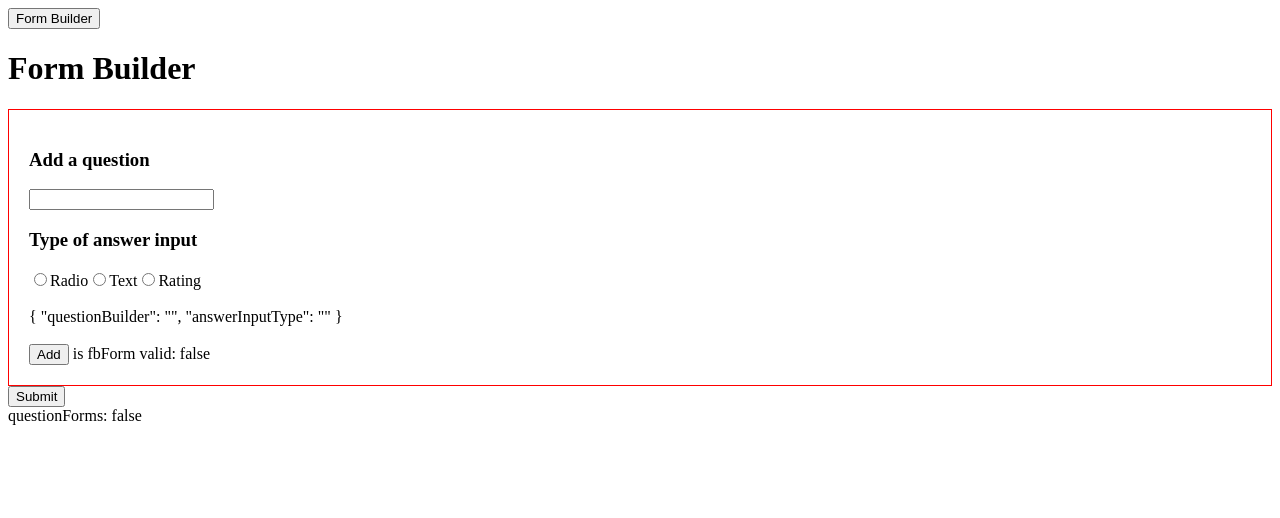
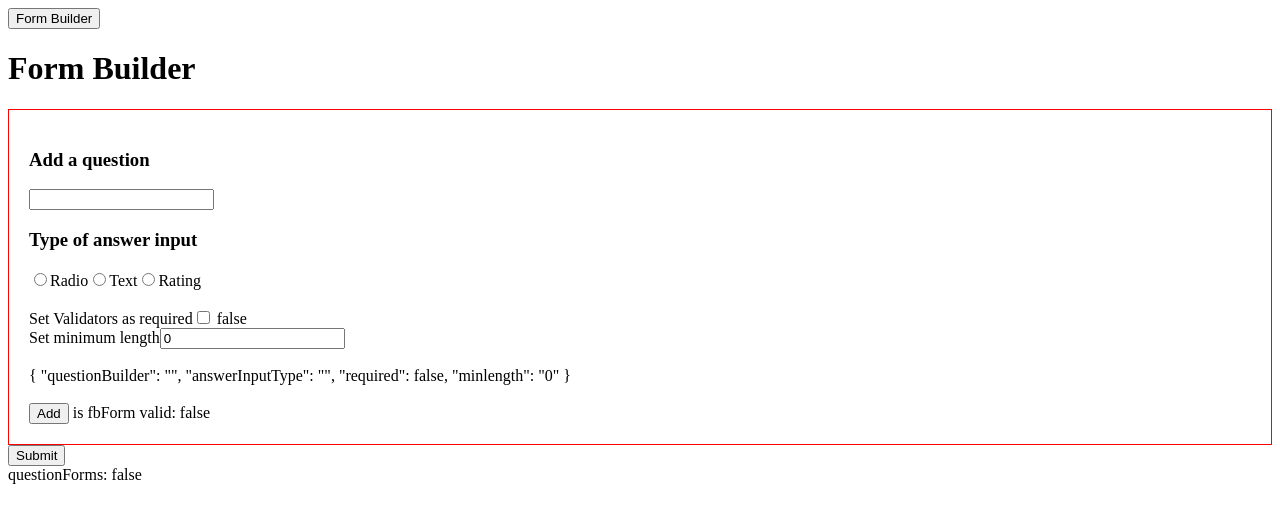
Before and after one commit to azaespa/XaltiusAcademy, an Angular app in the folder survey-builder/: page / in a window 1280 px wide. Shown: the top 518 px of the page. Built offline with nearby package versions, Linux system fonts and the light colour scheme.

Commit message:
set validation on form creation

```diff
--- a/survey-builder/src/app/survey-form/form-builder/form-builder.component.html
+++ b/survey-builder/src/app/survey-form/form-builder/form-builder.component.html
@@ -50,6 +50,16 @@
     </div>
     <br>
     <br>
+    <div formGroupArray="validators">
+        <label>Set Validators as required</label>
+        <input type="checkbox" #checkbox name="checkbox" [checked]="isChecked" (change)="isChecked = !isChecked"
+            formControlName="required">
+        {{isChecked}}
+        <br>
+        <label>Set minimum length</label>
+        <input type="number" min="0" formControlName="minlength">
+    </div>
+    <br>
     {{ fbForm.value | json }}
     <br>
     <br>
--- a/survey-builder/src/app/survey-form/form-builder/form-builder.component.ts
+++ b/survey-builder/src/app/survey-form/form-builder/form-builder.component.ts
@@ -1,5 +1,5 @@
 import { Component, OnInit, Output, EventEmitter } from '@angular/core';
-import { FormGroup, FormBuilder, Validators } from '@angular/forms';
+import { FormGroup, FormBuilder, Validators, FormArray } from '@angular/forms';
 
 @Component({
   selector: 'app-form-builder',
@@ -10,6 +10,8 @@ export class FormBuilderComponent implements OnInit {
   fbForm: FormGroup = this.formBuilder.group({
     questionBuilder: ['', Validators.required],
     answerInputType: ['', Validators.required],
+    required: [false, Validators.required],
+    minlength: ['0', Validators.required],
   });
   fbRadioForm: FormGroup = this.formBuilder.group({
     choiceA: ['', Validators.required],
@@ -24,6 +26,8 @@ export class FormBuilderComponent implements OnInit {
     choice4: ['4'],
     choice5: ['5'],
   });
+
+  isChecked: boolean = false;
 
   @Output() createQuestionForm = new EventEmitter<FormGroup>();
 
--- a/survey-builder/src/app/survey-form/survey-form.component.html
+++ b/survey-builder/src/app/survey-form/survey-form.component.html
@@ -49,6 +49,7 @@
                 <input type="radio" name="answer" formControlName="answer" value="choice5">
                 <label for="answer">{{ q.value['choices'].choice5 }}</label><br>
             </ng-template>
+            isValid: {{ q.valid }}
         </div>
     </div>
     <button type="submit">Submit</button>
--- a/survey-builder/src/app/survey-form/survey-form.component.ts
+++ b/survey-builder/src/app/survey-form/survey-form.component.ts
@@ -25,7 +25,7 @@ export class SurveyFormComponent implements OnInit {
     });
   }
 
-  get questionForms() {
+  get questionForms(): FormArray {
     return this.surveyForm.controls['questionForms'] as FormArray;
   }
 
@@ -34,7 +34,7 @@ export class SurveyFormComponent implements OnInit {
       this.questionForms.push(
         this.formBuilder.group({
           question: [questionForm.value['questionBuilder']],
-          answer: ['', Validators.required],
+          answer: ['', this.setValidators(questionForm)],
           answerInputType: [questionForm.value['answerInputType']],
         })
       );
@@ -42,7 +42,7 @@ export class SurveyFormComponent implements OnInit {
       this.questionForms.push(
         this.formBuilder.group({
           question: [questionForm.value['questionBuilder']],
-          answer: ['', Validators.required],
+          answer: ['', this.setValidators(questionForm)],
           answerInputType: [questionForm.value['answerInputType']],
           choices: [questionForm.value['choices']],
         })
@@ -58,6 +58,17 @@ export class SurveyFormComponent implements OnInit {
     }
   }
 
+  setValidators(questionForm: FormGroup) {
+    let validators: any = [];
+    if (questionForm.value['required']) {
+      validators.push(Validators.required);
+      validators.push(Validators.minLength(questionForm.value['minlength']));
+    } else {
+      validators.push(Validators.minLength(questionForm.value['minlength']));
+    }
+    return validators;
+  }
+
   toggleFormBuilder() {
     this.showForm = !this.showForm;
   }
```
Also changed, not shown: 1 other file (tests, documents, lock files or other folders).
